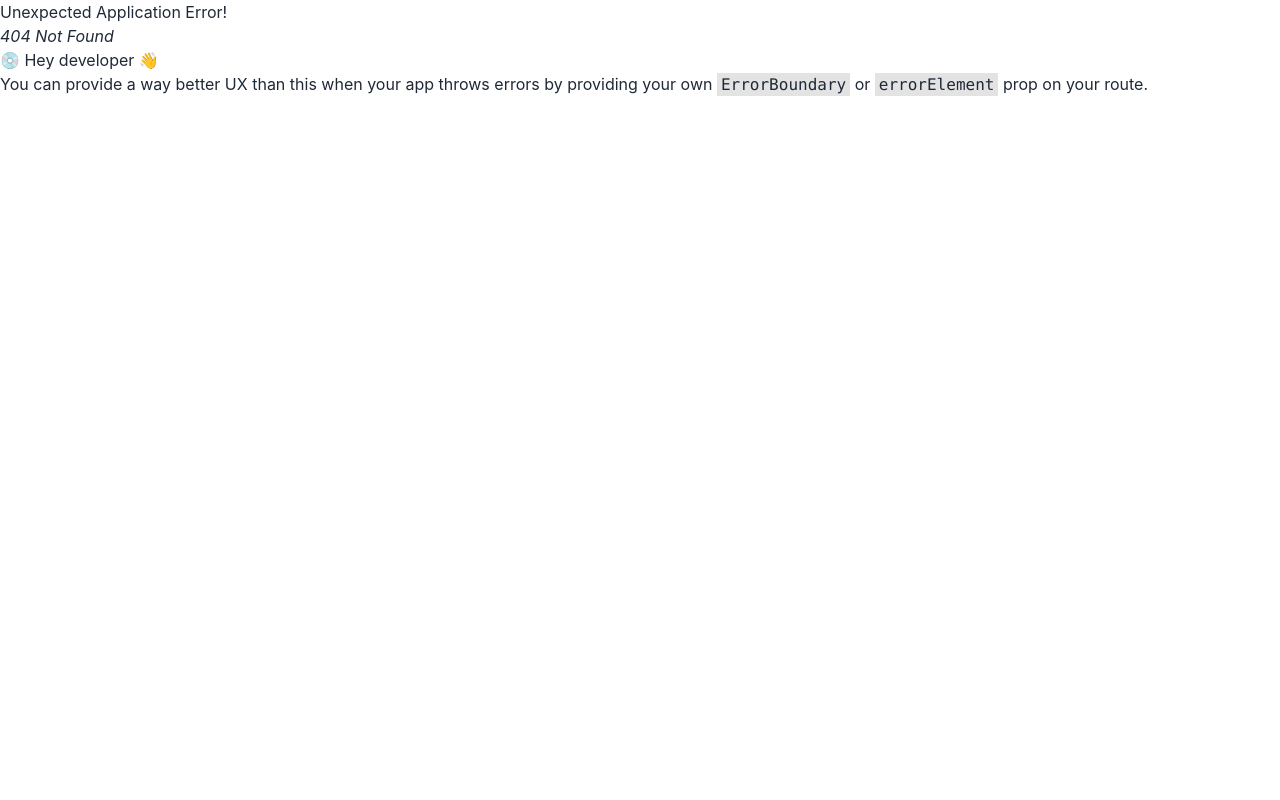
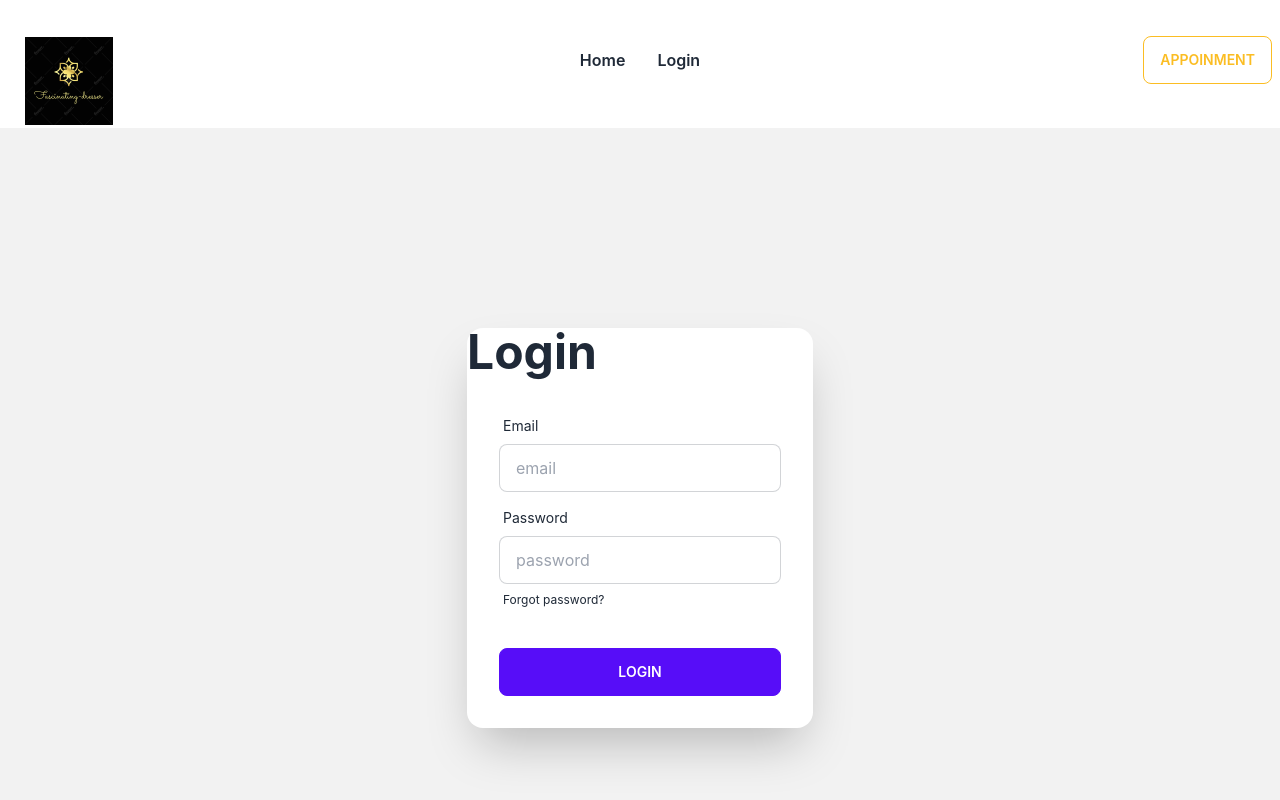
Before and after one commit to MD-obaidul-hasan/fascinating-dresser, a React (Create React App) app: page /login in a window 1280 px wide. Before the commit this address had no page. Shown: the top 800 px of the page. Built offline with nearby package versions, Linux system fonts and the light colour scheme.

Commit message:
login page

```diff
--- a/package.json
+++ b/package.json
@@ -7,6 +7,7 @@
     "@testing-library/react": "^13.4.0",
     "@testing-library/user-event": "^13.5.0",
     "daisyui": "^2.38.1",
+    "firebase": "^9.13.0",
     "react": "^18.2.0",
     "react-dom": "^18.2.0",
     "react-router-dom": "^6.4.3",
--- /dev/null
+++ b/src/Firebase/Firebase.config.js
@@ -0,0 +1,19 @@
+// Import the functions you need from the SDKs you need
+import { initializeApp } from "firebase/app";
+// TODO: Add SDKs for Firebase products that you want to use
+// https://firebase.google.com/docs/web/setup#available-libraries
+
+// Your web app's Firebase configuration
+const firebaseConfig = {
+  apiKey: process.env.REACT_APP_apiKey,
+  authDomain: process.env.REACT_APP_authDomain,
+  projectId: process.env.REACT_APP_projectId,
+  storageBucket: process.env.REACT_APP_storageBucket,
+  messagingSenderId: process.env.REACT_APP_messagingSenderId,
+  appId: process.env.REACT_APP_appId,
+};
+
+// Initialize Firebase
+const app = initializeApp(firebaseConfig);
+
+export default app;
--- a/src/Pages/Home/Contract/Contract.js
+++ b/src/Pages/Home/Contract/Contract.js
@@ -15,8 +15,8 @@ const Contract = () => {
         <figure><img src=
         {design} alt="Desser" /></figure>
         <div className="card-body">
-          <h2 className="card-title">SContract with Me</h2>
-          <p>Name:Md.Obaidul Hasan <br/>
+          <h2 className="card-title text-center">Contract with Me</h2>
+          <p className='text-center'>Name:Md.Obaidul Hasan <br/>
              Email:md.obaidulhasanlimu@gmail.com<br/>
              cell no:017..........<br/>
              Address:H-32/2, Road:6-b<br/>
--- /dev/null
+++ b/src/Pages/Login/Login.js
@@ -0,0 +1,42 @@
+import React from 'react';
+
+const Login = () => {
+
+    const handleLogin = event =>{
+        event.preventDefault();
+    }
+
+    return (
+        <div className="hero min-h-screen bg-base-200">
+  <div className="hero-content  flex-col lg:flex-row">
+
+    <div className=" card flex-shrink-0 w-full max-w-sm shadow-2xl bg-base-100">
+    <h1 className="text-5xl font-bold">Login</h1>
+      <form onSubmit={handleLogin} className="card-body">
+        <div className="form-control">
+          <label className="label">
+            <span className="label-text">Email</span>
+          </label>
+          <input type="text" placeholder="email" className="input input-bordered" />
+        </div>
+        <div className="form-control">
+          <label className="label">
+            <span className="label-text">Password</span>
+          </label>
+          <input type="text" placeholder="password" className="input input-bordered" />
+          <label className="label">
+            <a href="#" className="label-text-alt link link-hover">Forgot password?</a>
+          </label>
+        </div>
+        <div className="form-control mt-6">
+            <input  className="btn btn-primary" type='submit' value="login"/>
+          {/* <button type='submit' className="btn btn-primary">Login</button> */}
+        </div>
+      </form>
+    </div>
+  </div>
+</div>
+    );
+};
+
+export default Login;
--- a/src/Pages/Shared/Header/Header.js
+++ b/src/Pages/Shared/Header/Header.js
@@ -7,6 +7,7 @@ const Header = () => {
 
     const menuItems = <>
     <li className='font-semibold'><Link to='/'>Home</Link></li>
+    <li className='font-semibold'><Link to='/login'>Login</Link></li>
     </>
     return (
         <div className="navbar h-20 mb-12 pt-12 bg-base-100">
--- a/src/Router/Routes/Routes.js
+++ b/src/Router/Routes/Routes.js
@@ -1,5 +1,6 @@
 import Main from "../../Layout/Main";
 import Home from "../../Pages/Home/Home/Home";
+import Login from "../../Pages/Login/Login";
 
 const { createBrowserRouter } = require("react-router-dom");
 
@@ -11,6 +12,10 @@ const router = createBrowserRouter([
         {
             path: '/',
             element: <Home></Home>
+        },
+        {
+            path: '/login',
+            element:<Login></Login>
         }
       ]
     }
```
Also changed, not shown: src/Image/login/login.jpg (added), 1 other file (tests, documents, lock files or other folders).
